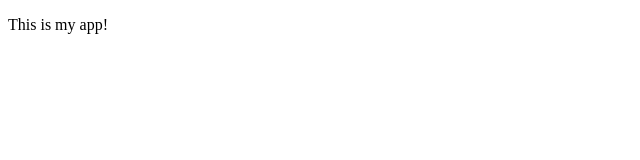
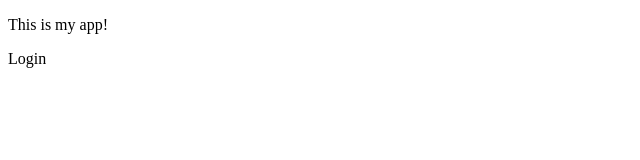
Before and after one commit to adamjankwiatek/myappsample, a plain HTML site: page index.html in a window 1280 px wide. Shown: the full height of the page, 0-640 px from the left. Drawn offline with Linux system fonts and the light colour scheme.

Commit message:
login form

```diff
--- /dev/null
+++ b/dir2/app2.js
@@ -0,0 +1 @@
+console.log('Test 2')
--- a/index.html
+++ b/index.html
@@ -8,5 +8,8 @@
 </head>
 <body>
   <p>This is my app!</p>
+  <form action="">
+    <label for="">Login</label>
+  </form>
 </body>
 </html>
```
Also changed, not shown: login.html (added, +1 -0 lines), log.txt (added).
